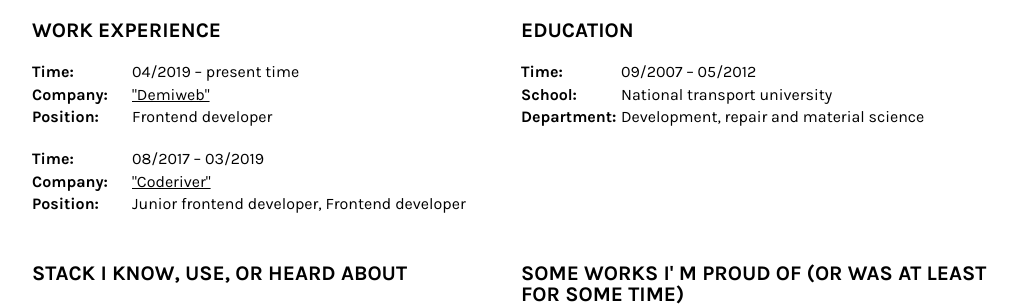
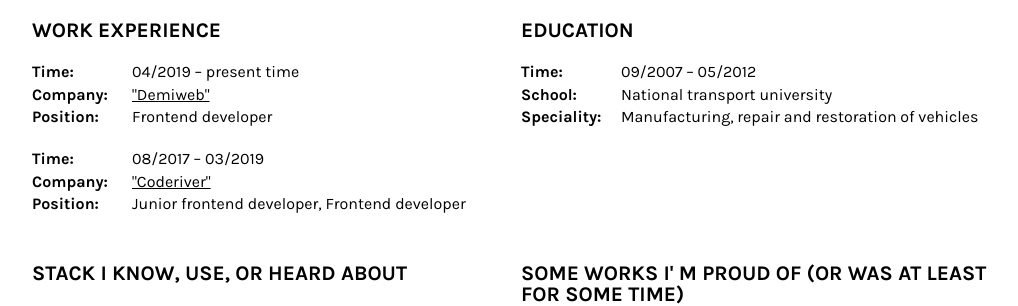
Before and after one commit to yurayarosh/cv, a Jekyll site: the page built from index.md, in a window 1280 px wide. Shown: the part 421-727 px from the top of the page, without its empty margins (127-1145 px from the left). Built offline with Jekyll 4.4.1, drawn with Linux system fonts in a browser that asks for light colours.

Commit message:
change speciality to official translation

```diff
--- a/_data/main-data.yaml
+++ b/_data/main-data.yaml
@@ -25,8 +25,8 @@ blocks:
         text: '09/2007 – 05/2012'
       - title: 'School:'
         text: 'National transport university'
-      - title: 'Department:'
-        text: 'Development, repair and material science'
+      - title: 'Speciality:'
+        text: 'Manufacturing, repair and restoration of vehicles'
   - title: Stack I know, use, or heard about
     text: Nunjucks, Pug/Jade, Sass/Scss, BEM, W3C, JSLint, NPM, Gulp, Webpack, Rollup, Git, Sublime Text, VS Code, Photoshop, Figma, Avocode, Zeplin, Invision
   - title: Some works i' m proud of (or was at least for some time)
```
